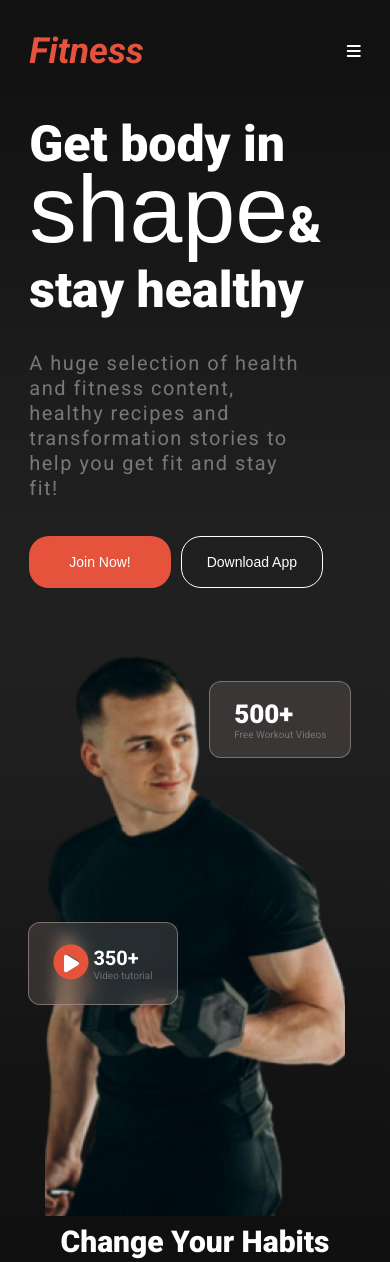
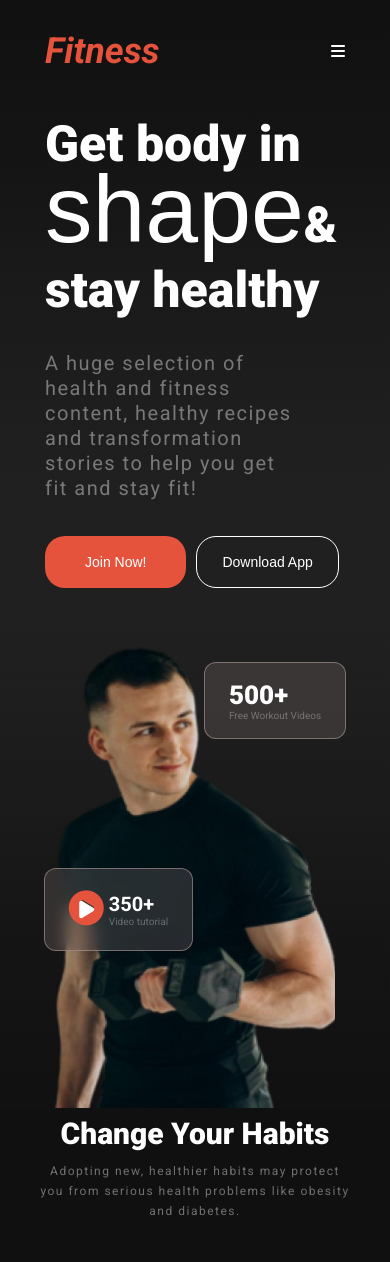
Before and after one commit to jahan404/Gymnasium_project, a plain HTML site: page index.html in a window 390 px wide. Shown: the top 1262 px of the page. Drawn offline with Linux system fonts and the light colour scheme; a web font is replaced by a local one.

Commit message:
responsive issue fixed

```diff
--- a/styles/responsive.css
+++ b/styles/responsive.css
@@ -2,7 +2,7 @@
 
     /* shared style */
     .navbar-main{
-        max-width: 85%;
+        max-width: 300px;
         margin: 0 auto;
     }
 
@@ -24,7 +24,7 @@
     }
     /* banner left*/
     .banner-left{
-        width: 85%;
+        width: 300px;
     }
     .banner-left h1{
         font-size: 50px;
@@ -67,11 +67,11 @@
     }
     /* banner right*/
     .banner-right{
-        width: 340px;
+        width: 280px;
     }
     .banner-right .image{
-        height: 588px;
-        width: 300px;
+        height: 480px;
+        width: 280px;
 
         position: relative;
         overflow: hidden;
@@ -119,12 +119,12 @@
 
 
     .video-500{
-        right: 4%;
-        top: 9%;
+        right: -4%;
+        top: 7%;
     }
     .video-350{
         top: 50%;
-        left: 1%;
+        left: -4%;
         gap: 5px;
     }
 
@@ -245,7 +245,7 @@
 
     /* training part */
     .training-container{
-        max-width: 290px;
+        max-width: 280px;
     }
     .training-container > h1{
         font-size: 40px;
```
Also changed, not shown: index.html (indentation only).
